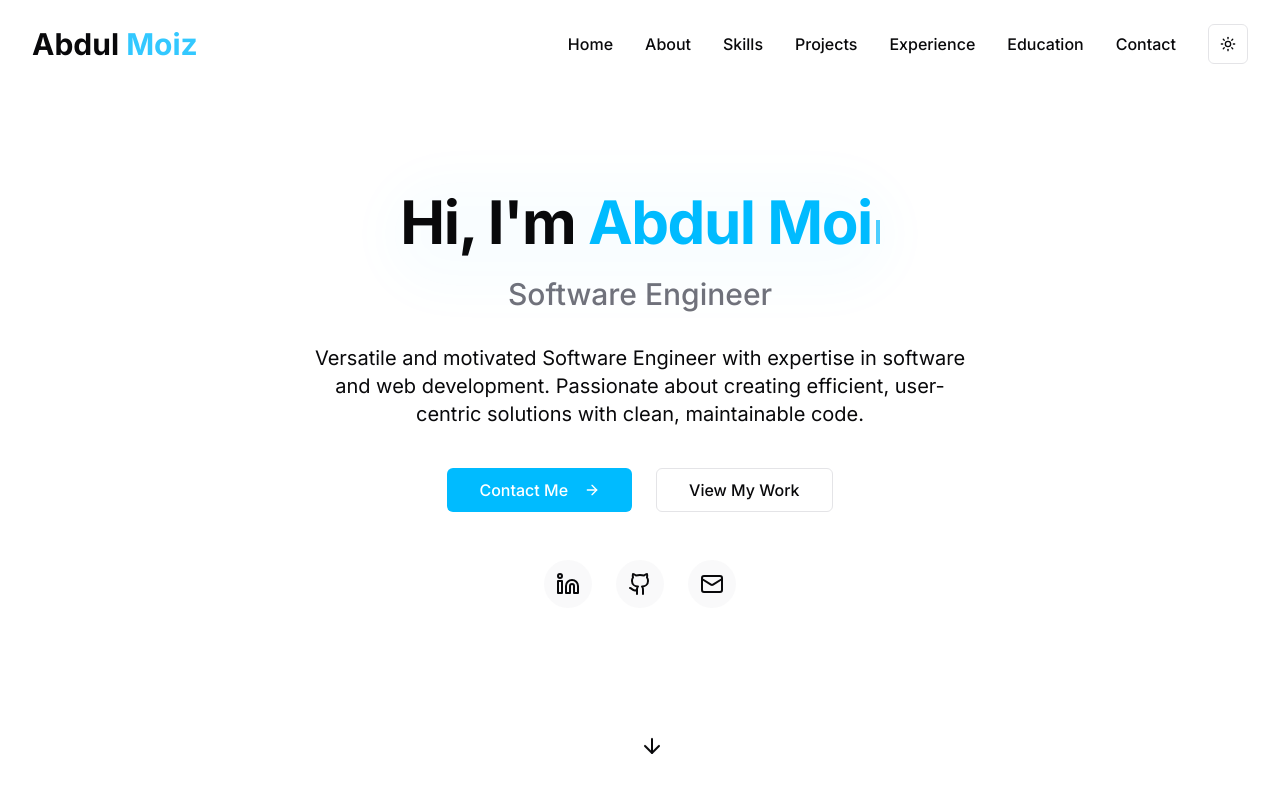
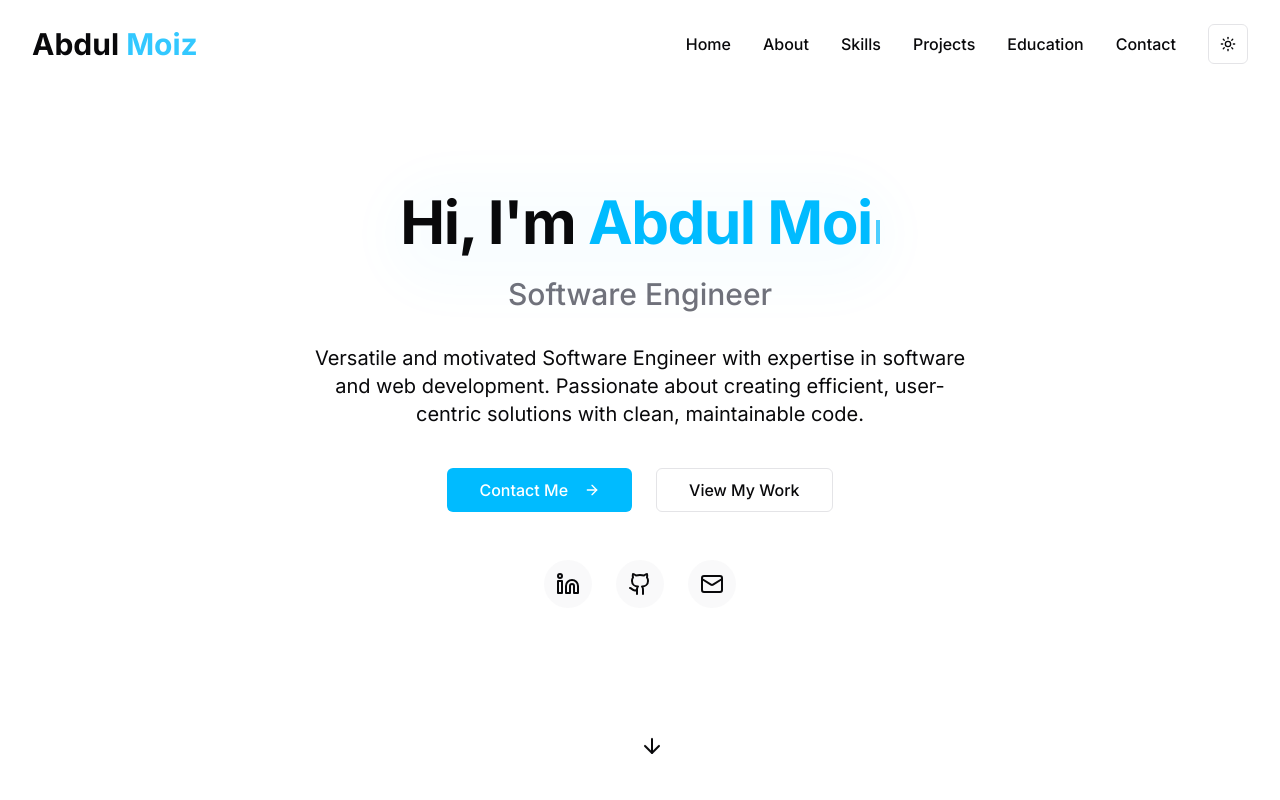
Before and after one commit to Abdul-Moiz03/Moiz, a Next.js app: page / in a window 1280 px wide. Shown: the top 800 px of the page. Built offline with nearby package versions, Linux system fonts and the light colour scheme.

Commit message:
nav experiace removed

```diff
--- a/components/navbar.tsx
+++ b/components/navbar.tsx
@@ -39,7 +39,7 @@ export default function Navbar() {
     { name: "About", href: "#about" },
     { name: "Skills", href: "#skills" },
     { name: "Projects", href: "#projects" },
-    { name: "Experience", href: "#experience" },
+    // { name: "Experience", href: "#experience" },
     { name: "Education", href: "#education" },
     { name: "Contact", href: "#contact" },
   ]
```
